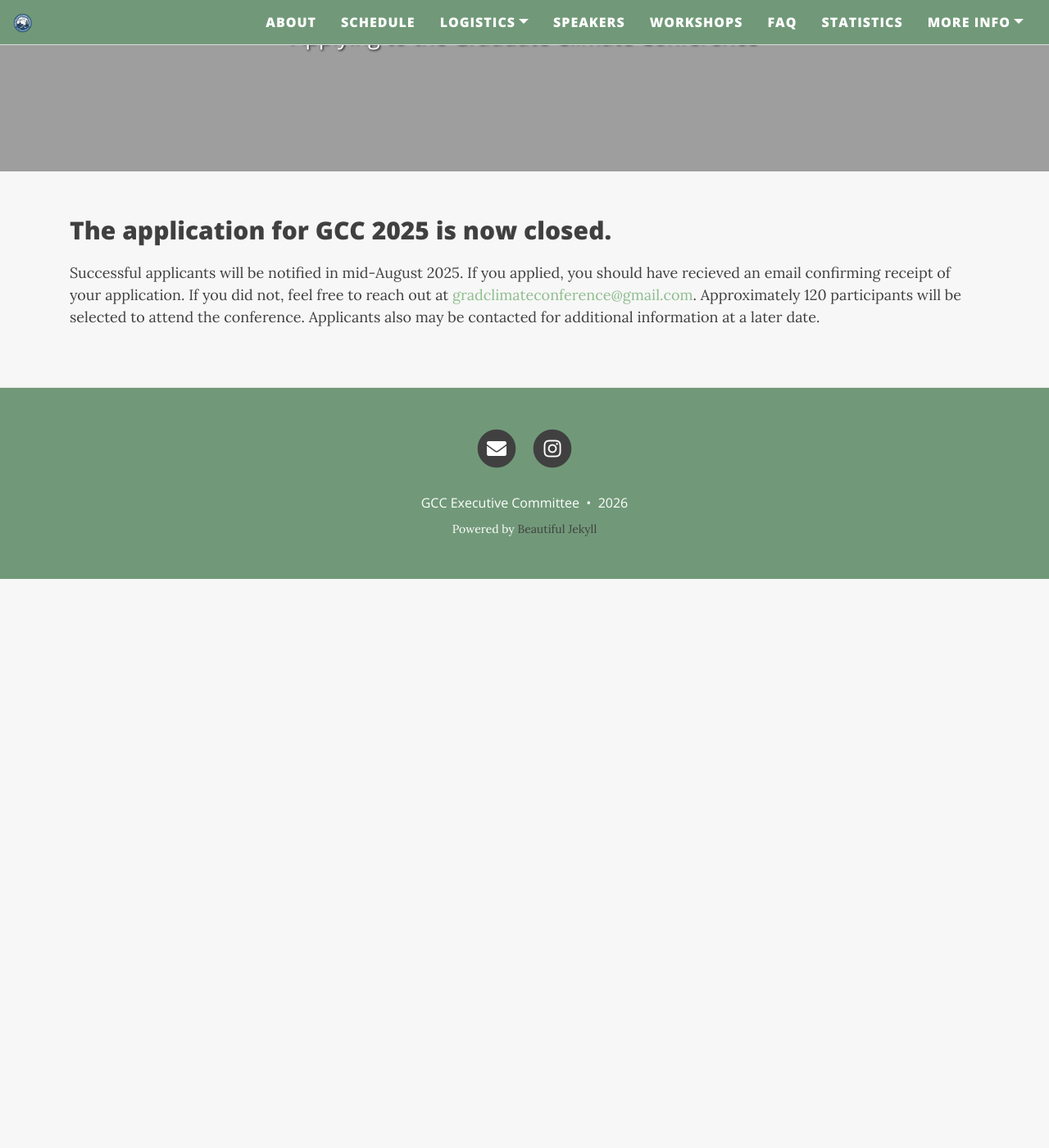
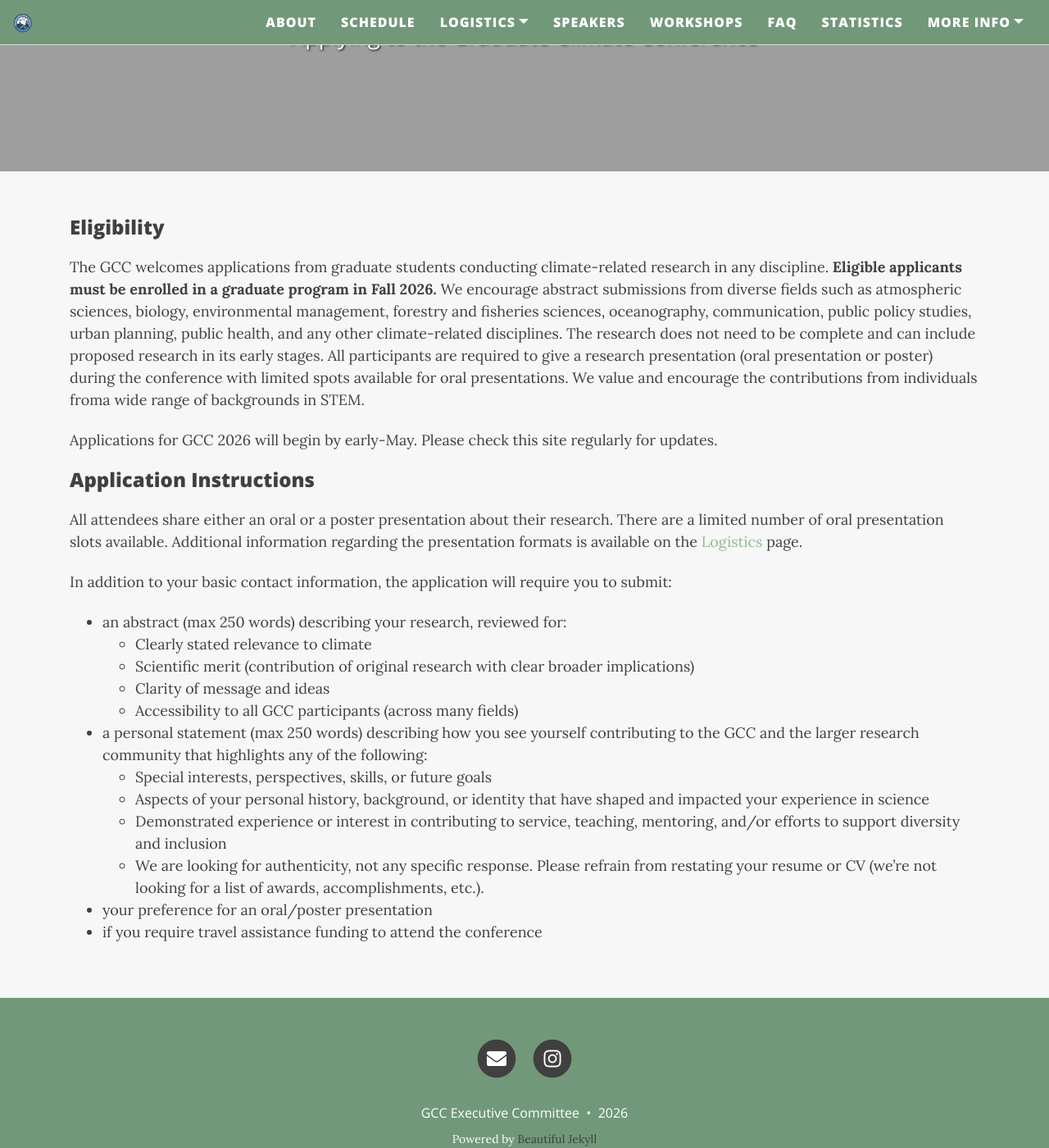
Before and after one commit to graduateclimateconference/GCC2026, a Jekyll site: the page built from application.md, in a window 1280 px wide and 1400 px high, scrolled down 336 px. Shown: the whole window at 82% size. Built offline with Jekyll 4.4.1, drawn with Linux system fonts in a browser that asks for light colours; nearby versions of some CDN libraries; before the commit the page ends 1042 px from its top, so only the background shows below that.

Commit message:
application.md

```diff
--- a/application.md
+++ b/application.md
@@ -43,20 +43,21 @@ cover-img: "/assets/img/WoodsHole2.jpeg"
 </div>-->
 
 
-## The application for GCC 2025 is now closed.
-Successful applicants will be notified in mid-August 2025. If you applied, you should have recieved an email confirming receipt of your application. If you did not, feel free to reach out at [gradclimateconference@gmail.com](mailto:gradclimateconference@gmail.com). Approximately 120 participants will be selected to attend the conference. Applicants also may be contacted for additional information at a later date.
+<!-- ## The application for GCC 2025 is now closed.
+Successful applicants will be notified in mid-August 2025. If you applied, you should have recieved an email confirming receipt of your application. If you did not, feel free to reach out at [gradclimateconference@gmail.com](mailto:gradclimateconference@gmail.com). Approximately 120 participants will be selected to attend the conference. Applicants also may be contacted for additional information at a later date. -->
 
 
 <!-- ### Application for GCC 2024 are closed! -->
 
 
-<!-- ### Eligibility-->
-<!-- The GCC welcomes applications from graduate students conducting climate-related research in any discipline. __Eligible applicants must be enrolled in a graduate program in Fall 2025.__ We encourage abstract submissions from diverse fields such as atmospheric sciences, biology, environmental management, forestry and fisheries sciences, oceanography, communication, public policy studies, urban planning, public health, and any other climate-related disciplines. The research does not need to be complete and can include proposed research in its early stages. All participants are required to give a research presentation (oral presentation or poster) during the conference with limited spots available for oral presentations. We value and encourage the contributions from individuals froma wide range of backgrounds in STEM.-->
+### Eligibility
+The GCC welcomes applications from graduate students conducting climate-related research in any discipline. __Eligible applicants must be enrolled in a graduate program in Fall 2026.__ We encourage abstract submissions from diverse fields such as atmospheric sciences, biology, environmental management, forestry and fisheries sciences, oceanography, communication, public policy studies, urban planning, public health, and any other climate-related disciplines. The research does not need to be complete and can include proposed research in its early stages. All participants are required to give a research presentation (oral presentation or poster) during the conference with limited spots available for oral presentations. We value and encourage the contributions from individuals froma wide range of backgrounds in STEM.
 
-<!--### Applications for GCC 2025 will begin by mid-May. Please check this site regularly for updates.-->
-<!--### Application Instructions-->
+Applications for GCC 2026 will begin by early-May. Please check this site regularly for updates.
 
-<!--All attendees share either an oral or a poster presentation about their research. There are a limited number of oral presentation slots available. Additional information regarding the presentation formats is available on the [Logistics](https://graduateclimateconference.github.io/logistics/) page.
+### Application Instructions
+
+All attendees share either an oral or a poster presentation about their research. There are a limited number of oral presentation slots available. Additional information regarding the presentation formats is available on the [Logistics](https://graduateclimateconference.github.io/logistics/) page.
 
 In addition to your basic contact information, the application will require you to submit:
 - an abstract (max 250 words) describing your research, reviewed for:
@@ -70,6 +71,6 @@ In addition to your basic contact information, the application will require you
     - Demonstrated experience or interest in contributing to service, teaching, mentoring, and/or efforts to support diversity and inclusion
     - We are looking for authenticity, not any specific response. Please refrain from restating your resume or CV (we're not looking for a list of awards, accomplishments, etc.).
 - your preference for an oral/poster presentation
-- if you require travel assistance funding to attend the conference-->
+- if you require travel assistance funding to attend the conference
 
 <!--### __Applications for GCC 2025 are now closed.__ -->
```
